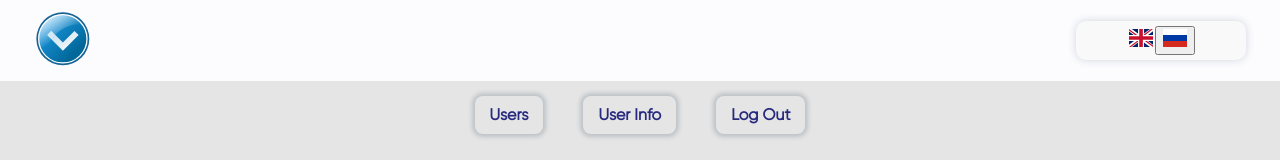
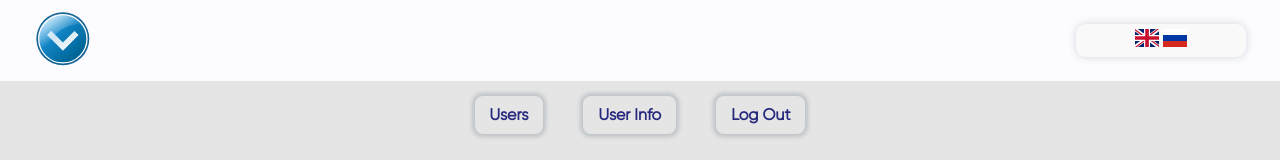
Before and after one commit to alina-fedyniak/test_users, a React (Create React App) app: page / in a window 1280 px wide. Shown: the top 160 px of the page. Built offline with nearby package versions, Linux system fonts and the light colour scheme.

Commit message:
fix langBlock

```diff
--- a/package.json
+++ b/package.json
@@ -10,10 +10,13 @@
     "@testing-library/user-event": "^13.2.1",
     "axios": "^0.24.0",
     "formik": "^2.2.9",
+    "i18next": "^21.6.10",
+    "i18next-browser-languagedetector": "^6.1.3",
     "intl": "^1.2.5",
     "modern-normalize": "^1.1.0",
     "react": "^17.0.2",
     "react-dom": "^17.0.2",
+    "react-i18next": "^11.15.3",
     "react-intl": "^5.24.2",
     "react-loader-spinner": "^5.1.0",
     "react-redux": "^7.2.6",
--- a/src/components/Header/index.tsx
+++ b/src/components/Header/index.tsx
@@ -3,10 +3,9 @@ import { NavLink } from 'react-router-dom';
 import { NavBar } from '../NavBar';
 import { ReactComponent as Logo } from '../../assets/images/logo.svg';
 import styles from './Header.module.scss';
-import { BtnBlock } from '../BtnBlock';
+import { LangBlock } from '../LangBlock';
 
 export function Header(): JSX.Element {
-
     return (
         <header className={styles.header}>
             <Container>
@@ -16,7 +15,7 @@ export function Header(): JSX.Element {
                     </NavLink>
                     <div className={styles.header__infoWrapper}>
                         <div className={styles.header__langBox}>
-                            <BtnBlock />
+                            <LangBlock />
                         </div>
                     </div>
                 </div>
--- a/src/components/BtnBlock/BtnBlock.module.scss
+++ b/src/components/LangBlock/LangBlock.module.scss
@@ -1,7 +1,6 @@
 @import '../../assets/styles/variables';
 
-.btnBlock {
-    background-color: $component-bcg-color;
+.langBlock {
 
     &__langBtn {
         margin: 0;
--- a/src/components/BtnBlock/index.tsx
+++ b/src/components/LangBlock/index.tsx
@@ -4,10 +4,14 @@ import { useDispatch } from 'react-redux';
 import { setLocale } from '../../redux/locale/actions';
 import { ReactComponent as Rus } from '../../assets/images/ru.svg';
 import { ReactComponent as Eng } from '../../assets/images/gb.svg';
-import styles from './BtnBlock.module.scss';
+import styles from './LangBlock.module.scss';
 
-export function BtnBlock(): JSX.Element {
+export function LangBlock(): JSX.Element {
     const dispatch = useDispatch();
+
+    const localeSet = (lang: string) => {
+        dispatch(setLocale(lang));
+    };
 
     useEffect(() => {
         const lang = localStorage.getItem('locale');
@@ -21,15 +25,15 @@ export function BtnBlock(): JSX.Element {
         <>
             <button
                 type="button"
-                className={styles.btnBlock__langBtn}
-                onClick={() => dispatch(setLocale(LOCALES.ENGLISH))}
+                className={styles.langBlock__langBtn}
+                onClick={() => localeSet(LOCALES.ENGLISH)}
             >
                 <Eng width={24} />
             </button>
             <button
                 type="button"
-                className={styles.header__langBtn}
-                onClick={() => dispatch(setLocale(LOCALES.RUSSIAN))}
+                className={styles.langBlock__langBtn}
+                onClick={() => localeSet(LOCALES.RUSSIAN)}
             >
                 <Rus width={24} />
             </button>
```
Also changed, not shown: 1 other file (tests, documents, lock files or other folders).
